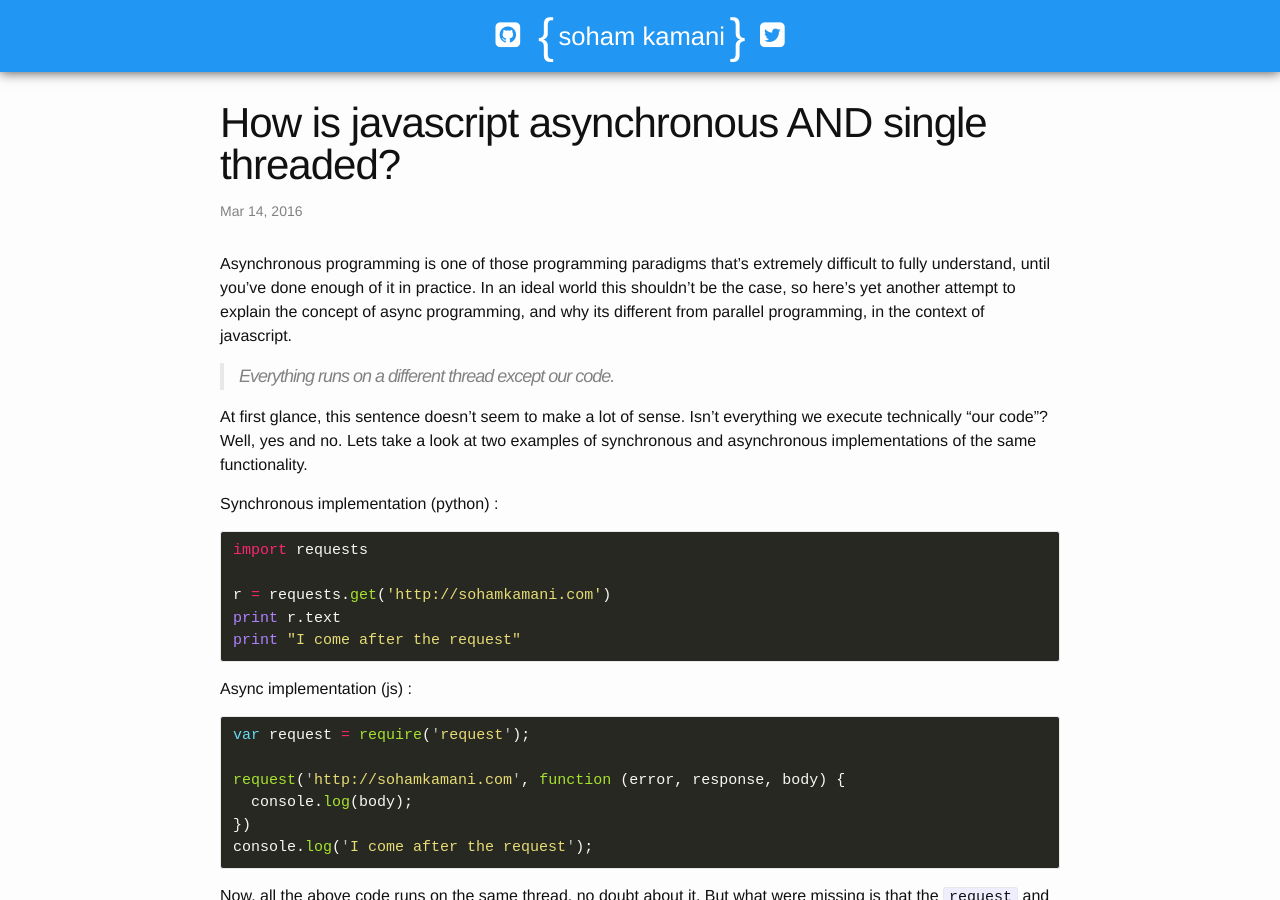
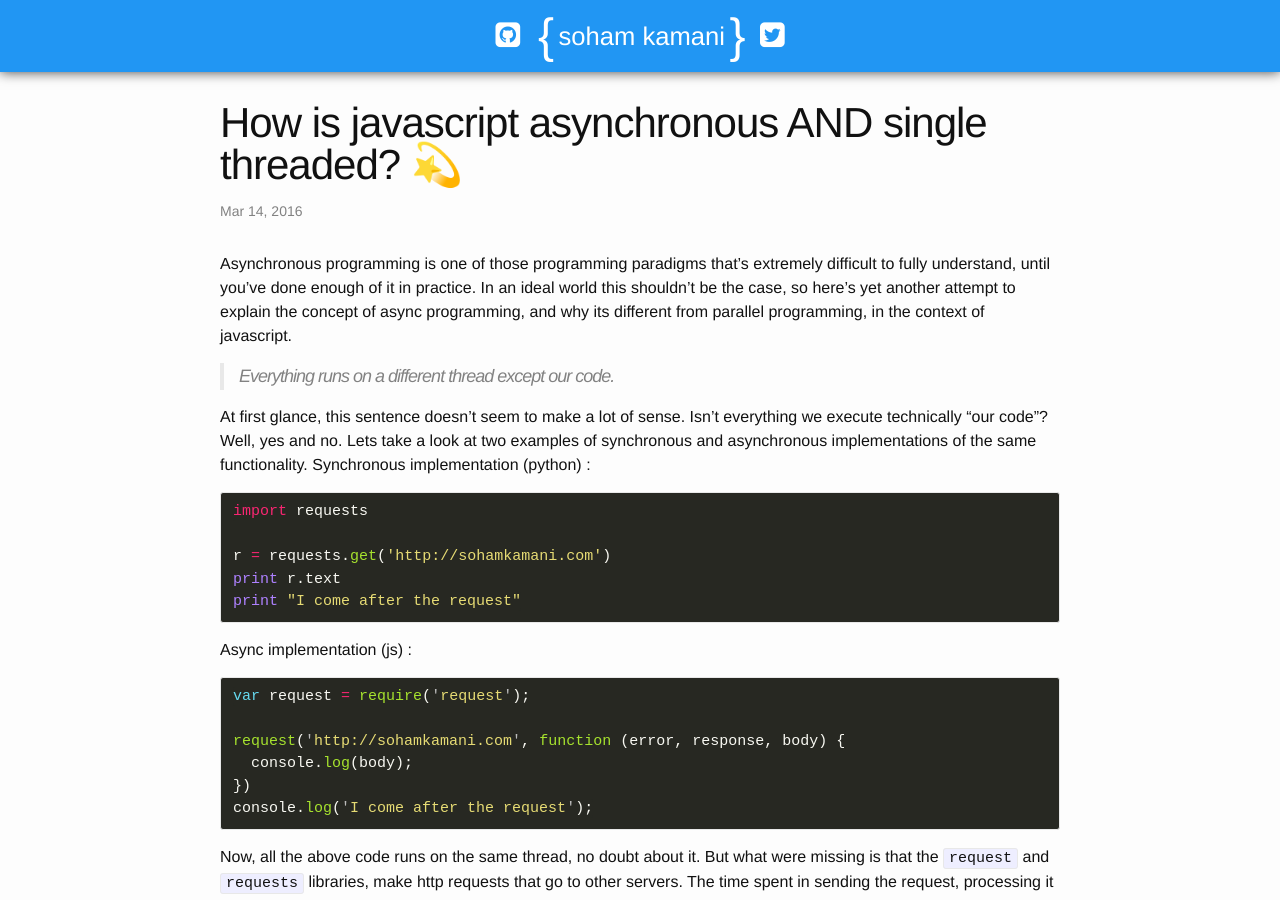
Before and after one commit to sohamkamani/sohamkamani.github.io, a Jekyll site: the page built from _posts/2016-03-14-wrapping-your-head-around-async-programming.md, in a window 1280 px wide and 900 px high. Built offline with Jekyll 4.4.1, drawn with Linux system fonts in a browser that asks for light colours; nearby versions of some CDN libraries; comment, search, counter and statistics services are not loaded.

Commit message:
added emoji

````diff
--- a/_posts/2016-03-14-wrapping-your-head-around-async-programming.md
+++ b/_posts/2016-03-14-wrapping-your-head-around-async-programming.md
@@ -1,6 +1,6 @@
 ---
 layout: post
-title:  "How is javascript asynchronous AND single threaded?"
+title:  "How is javascript asynchronous AND single threaded? 💫"
 date:   2016-03-14 18:45:12
 categories: asynchronous node js python
 comments: true
@@ -11,7 +11,7 @@ Asynchronous programming is one of those programming paradigms that's extremely
 >Everything runs on a different thread *except* our code.
 
 At first glance, this sentence doesn't seem to make a lot of sense. Isn't everything we execute technically "our code"? Well, yes and no. Lets take a look at two examples of synchronous and asynchronous implementations of the same functionality.
-
+<!-- more -->
 Synchronous implementation (python) :
 
 ```python
````
Also changed, not shown: _posts/2015-08-21-python-nodejs-comm.md (+1 -1 lines), _posts/2015-08-25-frontend.md (+1 -1 lines), _posts/2015-08-25-understand_node_without_losing_your_mind.md (+1 -1 lines), _posts/2015-08-31-react-jspm-es6.md (+1 -1 lines).
